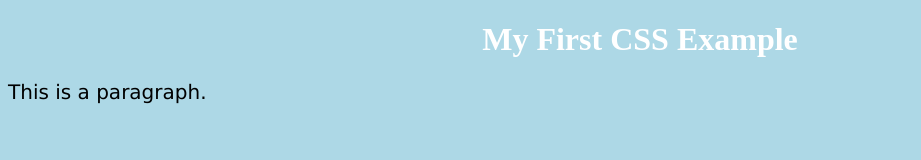
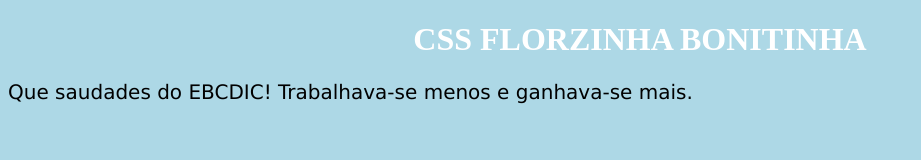
Before and after one commit to LuizAlvesR/tjdf.sass, a plain HTML site: page index.html in a window 1280 px wide. Shown: the whole page, without its empty margins (0-921 px from the left). Drawn offline with Linux system fonts and the light colour scheme.

Commit message:
Saudades do EBCDIC

```diff
--- a/index.html
+++ b/index.html
@@ -19,8 +19,8 @@ p {
 </head>
 <body>
 
-<h1>My First CSS Example</h1>
-<p>This is a paragraph.</p>
+<h1>CSS FLORZINHA BONITINHA</h1>
+<p>Que saudades do EBCDIC! Trabalhava-se menos e ganhava-se mais.</p>
 
 </body>
 </html>
```
